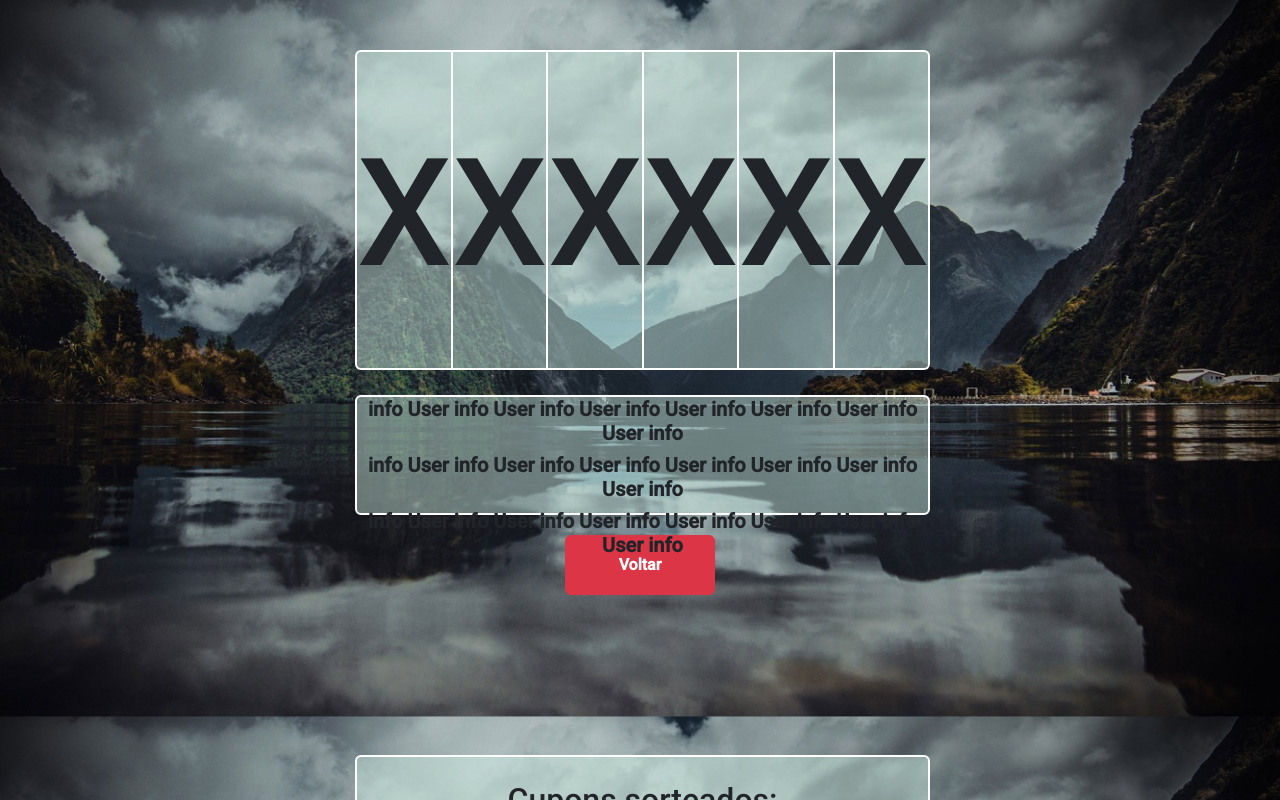
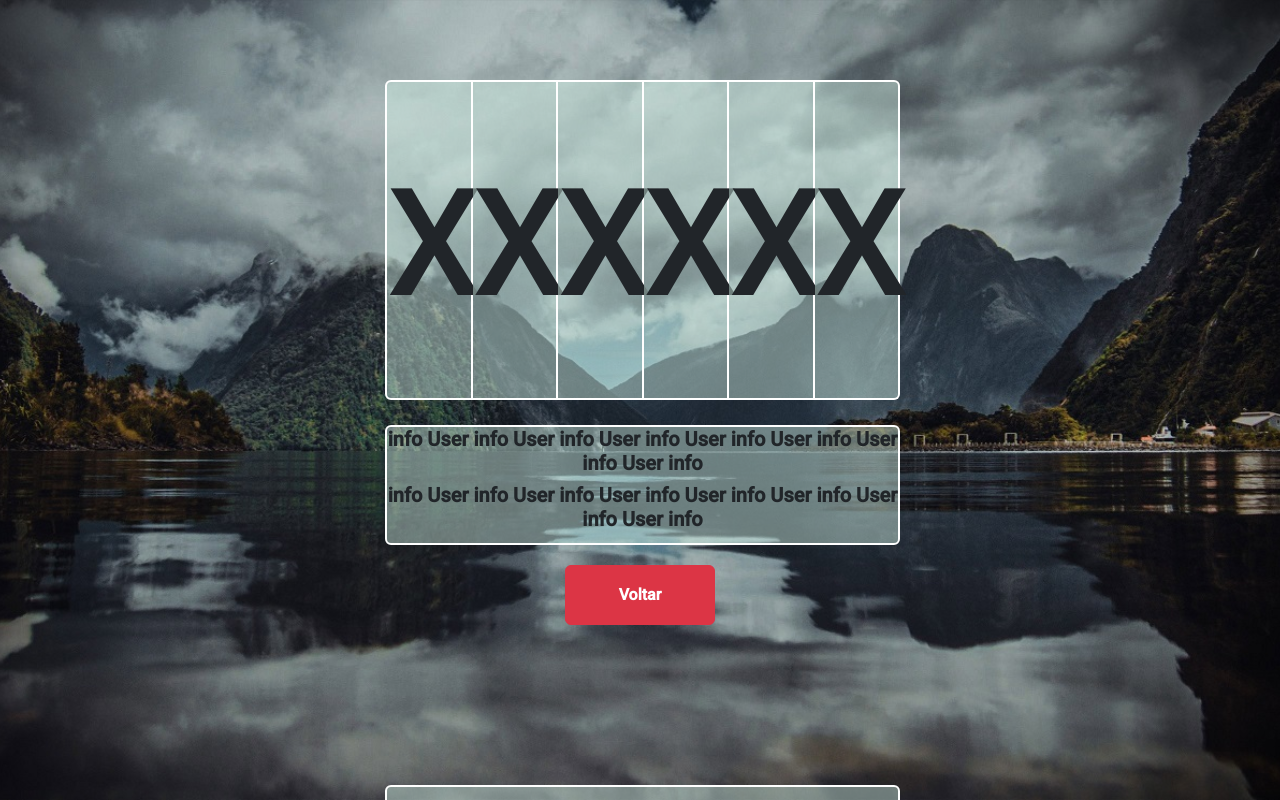
Before and after one commit to kaasantos/Sorteio, an Angular app: page /sorteio in a window 1280 px wide. Shown: the top 800 px of the page. Built offline with nearby package versions, Linux system fonts and the light colour scheme.

Commit message:
background 100%

```diff
--- a/src/app/app.component.css
+++ b/src/app/app.component.css
@@ -5,15 +5,17 @@
 .footer {
   height: 100%;
   text-align: center;
-  margin-top: 255px;
+  margin-top: 180px;
   align-items: center;
 }
 
 #main {
   background-image: url("../assets/img/antoine-barres.jpg");
-  background-size: 100%;
-  background-clip:
-
+  background-size: cover;
+  background-position: center;
+  background-attachment: fixed;
+  width: 100%;
+  padding: 30px;
 }
 
 img{
--- a/src/app/initial/initial.component.css
+++ b/src/app/initial/initial.component.css
@@ -1,5 +1,5 @@
 #botao{
-  margin-top: 180px;
+  margin-top: 200px;
   height: 60px;
   width: 150px;
 }
--- a/src/app/sorteio/sorteio.component.css
+++ b/src/app/sorteio/sorteio.component.css
@@ -21,3 +21,7 @@
   height: 60px;
   width: 150px;
 }
+.card1{
+  height: 120px;
+  margin-top: 25px;
+}
--- a/src/app/sorteio/sorteio.component.html
+++ b/src/app/sorteio/sorteio.component.html
@@ -3,7 +3,7 @@
   <div class="row">
     <div class="col">
       <div class="card-group">
-        <div class="card card1">
+        <div class="card">
           <br><br><br>
           <h1 class="font" *ngFor="let i of numbers"> X </h1>
         </div>
@@ -33,8 +33,7 @@
 
   <div class="row">
     <div class="col">
-      <div class="card" style="height: 120px; margin-top: 25px;">
-        <h5><strong> info User info User info User info User info User info User info User info</strong></h5>
+      <div class="card card1">
         <h5><strong> info User info User info User info User info User info User info User info</strong></h5>
         <h5><strong> info User info User info User info User info User info User info User info</strong></h5>
       </div>
```
